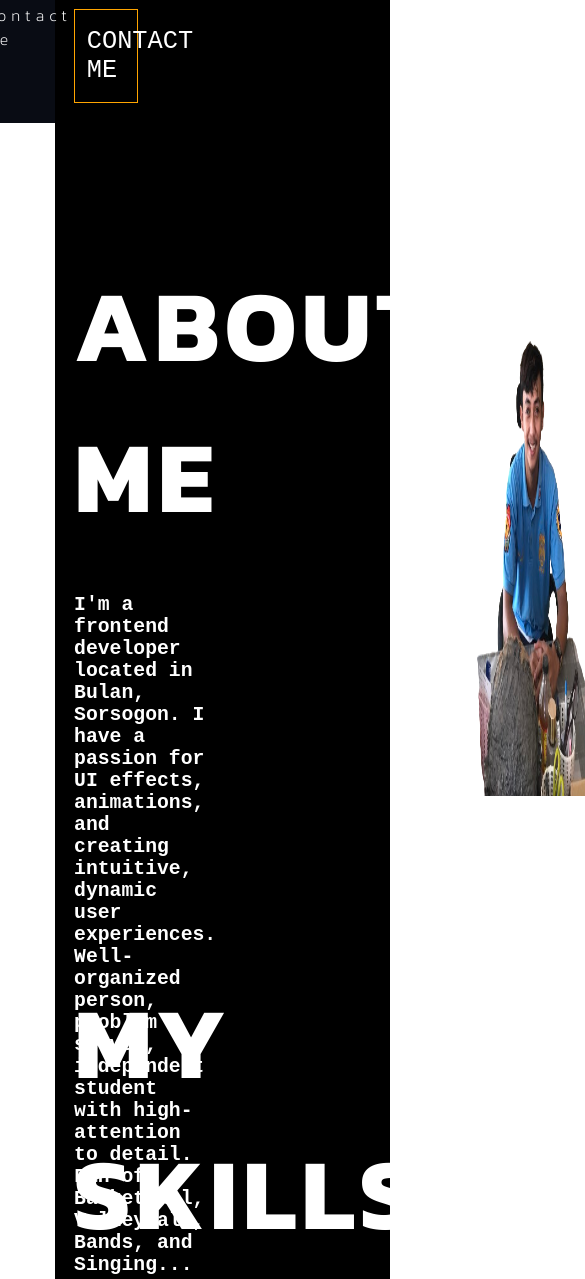
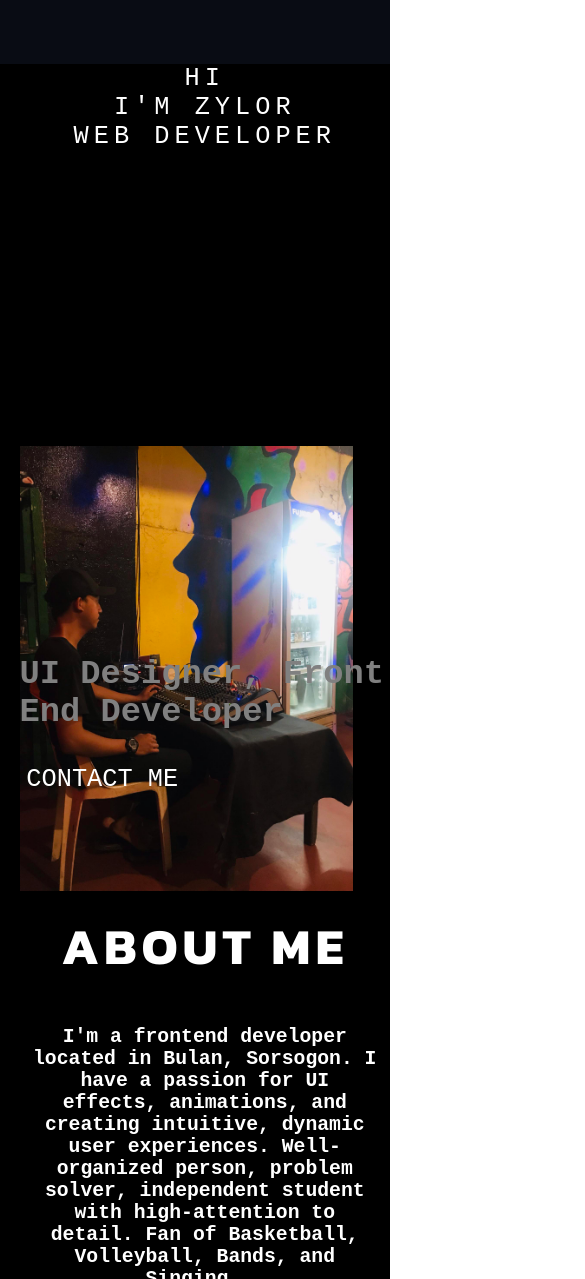
Before and after one commit to daymaan/portfolio, a plain HTML site: page index.html in a window 390 px wide. Shown: the part 721-2000 px from the top of the page, 585 px wide, since content can reach past the window. Drawn offline with Linux system fonts and the light colour scheme; a web font is replaced by a local one.

Commit message:
trying responsiveness

```diff
--- a/index.css
+++ b/index.css
@@ -1,18 +1,20 @@
-*{
+/* Resetting default browser styles */
+* {
     list-style-type: none;
     text-decoration: none;
     margin: 0;
     padding: 0;
 }
 
-
-nav{
+/* Navigation bar styles */
+nav {
     position: fixed;
     background-color: rgb(9, 12, 20);
     width: 14%;
     height: 100vh;
 }
-.title{
+
+.title {
     display: flex;
     flex-direction: column;
     justify-content: center;
@@ -21,42 +23,13 @@ nav{
     padding-top: 5vh;
     padding-bottom: 15vh;
 }
-.title a{
+
+.title a {
     color: white;
     font-family: "Kanit";
     font-weight: 200;
     font-style: normal;
     letter-spacing: 5px;
-
-}
-.sidenav-links{
-    display: flex;
-    flex-direction: column;
-    justify-content: center;
-    align-items: center;
-    height: 100%;
-}
-.sidenav-links h4{
-    margin: 10px 0;
-    margin-bottom: 10vh;
-
-}
-.sidenav-links a{
-    color: white;
-     font-family: "Kanit";
-    font-weight: 200;
-    font-style: normal;
-    letter-spacing: 5px;
-}
-
-.sidenav-links a {
-    transition: color 0.3s ease;
-}
-
-.sidenav-links a:hover {
-    color: orange;
-}
-.title a{
     transition: background-color 0.3s ease;
 }
 
@@ -66,18 +39,46 @@ nav{
     padding: 1vw;
 }
 
-.container{
+.sidenav-links {
+    display: flex;
+    flex-direction: column;
+    justify-content: center;
+    align-items: center;
+    height: 100%;
+}
+
+.sidenav-links h4 {
+    margin: 10px 0;
+    margin-bottom: 10vh;
+}
+
+.sidenav-links a {
+    color: white;
+    font-family: "Kanit";
+    font-weight: 200;
+    font-style: normal;
+    letter-spacing: 5px;
+    transition: color 0.3s ease;
+}
+
+.sidenav-links a:hover {
+    color: orange;
+}
+
+/* Container for the main content */
+.container {
     background-color: black;
     width: 86%;
     height: auto;
     margin-left: 14%;
 }
-.intro-container{
+
+.intro-container {
     width: 100%;
     height: 100vh;
+}
 
-}
-.introduction{
+.introduction {
     color: white;
     padding-left: 5vw;
     display: flex;
@@ -89,22 +90,26 @@ nav{
     font-style: normal;
     letter-spacing: 5px;
 }
-.introduction-text h1{
+
+.introduction-text h1 {
     font-size: 8.7vh;
     font-family: "Reddit Mono", monospace;
     font-optical-sizing: auto;
     font-weight: 400;
     font-style: normal;
 }
-.introduction-image{
+
+.introduction-image {
     margin-bottom: 12vh;
 }
-.introduction-image img{
+
+.introduction-image img {
     width: 30vw;
     margin-right: 5vw;
     margin-top: 35vh;
 }
-.introduction2{
+
+.introduction2 {
     color: gray;
     padding-left: 5vw;
     font-family: "Reddit Mono", monospace;
@@ -112,87 +117,49 @@ nav{
     font-weight: 400;
     font-style: normal;
 }
-.introduction2 h3{
+
+.introduction2 h3 {
     font-size: 4vh;
     margin-bottom: 3vh;
 }
-.button{
+
+.button {
     width: 10vw;
     padding: 2vh;
     padding-left: 3vw;
     padding-right: 3vw;
     border: 1px solid orange;
 }
-.button a{
+
+.button a {
     color: white;
     font-size: 3vh;
 }
 
-
-.about-me{
+/* About me section styles */
+.about-me {
     width: 100%;
     height: 100vh;
     display: flex;
     justify-content: space-between;
     align-items: center;
 }
-.about-intro{
+
+.about-intro {
     color: white;
     padding-left: 5vw;
     height: 70vh;
 }
-.about-title{
 
+.about-title {
     font-size: 6vh;
     font-family: "Kanit";
     font-weight: 100;
     font-style: normal;
     letter-spacing: 5px;
 }
-.about-content{
-    width: 34vw;
-    margin-top: 5vh;
-    font-size: 2vh;
-    font-family: "Reddit Mono", monospace;
-    font-optical-sizing: auto;
-    font-weight: 400;
-    font-style: normal;
 
-}
-.about-content h3{
-    margin-bottom: 3vh;
-}
-.about-content-image{
-    width: 100%;
-}
-.about-content-image img{
-    width: 35vw;
-    height: 85vh;
-    margin-bottom: 25vh;
-    margin-left: 5vw;
-}
-.skills{
-    width: 100%;
-    height: 100vh;
-}
-.skills-intro{
-    color: white;
-    padding-left: 5vw;
-    height: 70vh;
-}
-.skills-title{
-    font-size: 6vh;
-    font-family: "Kanit";
-        font-weight: 100;
-        font-style: normal;
-        letter-spacing: 5px;
-}
-.skills-content{
-    display: flex;
-    justify-content: space-between;
-    align-items: center;
-}
-.skills-text{
+.about-content {
     width: 34vw;
     margin-top: 5vh;
     font-size: 2vh;
@@ -201,21 +168,73 @@ nav{
     font-weight: 400;
     font-style: normal;
 }
-.skills-bar{
+
+.about-content h3 {
+    margin-bottom: 3vh;
+}
+
+.about-content-image {
+    width: 100%;
+}
+
+.about-content-image img {
+    width: 35vw;
+    height: 85vh;
+    margin-bottom: 25vh;
+    margin-left: 5vw;
+}
+
+/* Skills section styles */
+.skills {
+    width: 100%;
+    height: 100vh;
+}
+
+.skills-intro {
+    color: white;
+    padding-left: 5vw;
+    height: 70vh;
+}
+
+.skills-title {
+    font-size: 6vh;
+    font-family: "Kanit";
+    font-weight: 100;
+    font-style: normal;
+    letter-spacing: 5px;
+}
+
+.skills-content {
+    display: flex;
+    justify-content: space-between;
+    align-items: center;
+}
+
+.skills-text {
+    width: 34vw;
+    margin-top: 5vh;
+    font-size: 2vh;
+    font-family: "Reddit Mono", monospace;
+    font-optical-sizing: auto;
+    font-weight: 400;
+    font-style: normal;
+}
+
+.skills-bar {
     height: 45vh;
     width: 35%;
     margin-right: 5vw;
+}
 
-}
-.skills-bar h6{
+.skills-bar h6 {
     margin-bottom: 1vh;
 }
+
 .skill-bar {
     width: 100%;
     border-radius: 5px;
     margin-bottom: 10px;
     overflow: hidden;
-
 }
 
 .skill {
@@ -227,7 +246,6 @@ nav{
     height: 1vh;
     background-color: white;
     margin-bottom: 2vh;
-
 }
 
 .html {
@@ -238,7 +256,6 @@ nav{
 .css {
     background-color: #264de4;
     width: 65%;
-
 }
 
 .javascript {
@@ -261,15 +278,13 @@ nav{
     width: 25%;
 }
 
-
-
-.projects{
+/* Projects section styles */
+.projects {
     width: 100%;
     height: 100vh;
-
 }
 
-.project-intro{
+.project-intro {
     color: white;
     padding-left: 5vw;
     height: 25vh;
@@ -277,7 +292,8 @@ nav{
     justify-content: center;
     align-items: center;
 }
-.project-title{
+
+.project-title {
     font-size: 6vh;
     font-family: "Kanit";
     font-weight: 100;
@@ -285,31 +301,31 @@ nav{
     letter-spacing: 5px;
 }
 
-
 .project {
-    display: none;  /* Display projects in a row */
+    display: none;
     margin-left: 5vw;
 }
 
 .project img {
     width: 95%;
-    height: 60vh; /* Maintain aspect ratio */
+    height: 60vh;
     border-radius: 10px;
-
 }
 
-.education{
+/* Education section styles */
+.education {
     width: 100%;
     height: 100vh;
     margin-bottom: 25vh;
 }
-.education-intro{
+
+.education-intro {
     color: white;
     padding-left: 5vw;
     height: 15vh;
+}
 
-}
-.education-title{
+.education-title {
     font-size: 6vh;
     font-family: "Kanit";
     font-weight: 100;
@@ -322,55 +338,62 @@ nav{
     align-items: center;
 }
 
-.school{
+.school {
     width: 100%;
     height: 25vh;
     display: flex;
     justify-content: center;
     align-items: center;
     margin-bottom: 8vh;
+}
 
-}
-.school-picture{
+.school-picture {
     width: 50%;
     margin-right: 5vw;
     display: flex;
     justify-content: center;
     align-items: center;
 }
-.school-picture img{
+
+.school-picture img {
     width: 50%;
     height: 30vh;
+}
 
-}
-.school-info{
+.school-info {
     width: 50%;
 }
-.school-info-title{
+
+.school-info-title {
     margin-bottom: 5vh;
-    font-size: 4vh;
-
+    font-size: 2vw;
     font-family: "Kanit";
     font-weight: 100;
     font-style: normal;
 }
-.school-info-desc{
+
+.school-info-desc {
     width: 85%;
     font-family: "Reddit Mono", monospace;
     font-optical-sizing: auto;
     font-weight: 400;
     font-style: normal;
+    font-size: 1vw;
 }
-.contact-me{
+
+/* Contact me section styles */
+.contact-me {
     width: 100%;
     height: 100vh;
 }
-.contact-intro{
+
+.contact-intro {
     color: white;
     padding-left: 5vw;
     height: 25vh;
 }
-.contact-title{
+
+.contact-title {
     font-size: 6vh;
     font-family: "Kanit";
     font-weight: 100;
@@ -379,3 +402,169 @@ nav{
     margin-bottom: 25vh;
     height: 20vh;
 }
+
+/* Media Queries for responsiveness */
+@media (max-width: 1200px) {
+    nav {
+        width: 20%;
+    }
+
+    .container {
+        width: 80%;
+        margin-left: 20%;
+    }
+
+    .introduction-text h1,
+    .about-title,
+    .skills-title,
+    .project-title,
+    .education-title,
+    .contact-title {
+        font-size: 4.5vh;
+    }
+
+    .button {
+        width: 15vw;
+        padding: 2vh 3vw;
+    }
+
+    .skills-text,
+    .about-content {
+        width: 45vw;
+    }
+}
+
+@media (max-width: 992px) {
+    nav {
+        width: 25%;
+    }
+
+    .container {
+        width: 75%;
+        margin-left: 25%;
+    }
+
+    .introduction,
+    .about-me,
+    .skills-content,
+    .school {
+        flex-direction: column;
+        align-items: flex-start;
+    }
+
+    .introduction-text h1,
+    .about-title,
+    .skills-title,
+    .project-title,
+    .education-title,
+    .contact-title {
+        font-size: 4vh;
+    }
+
+    .button {
+        width: 20vw;
+        padding: 1.5vh 2.5vw;
+    }
+
+    .skills-text,
+    .about-content {
+        width: 60vw;
+    }
+
+    .school-picture,
+    .school-info {
+        width: 100%;
+        margin: 0;
+    }
+
+    .school-picture img {
+        width: 80%;
+    }
+
+    .skills-bar,
+    .introduction-image img {
+        width: 100%;
+    }
+}
+
+@media (max-width: 768px) {
+    nav {
+        width: 100%;
+        height: auto;
+        position: relative;
+    }
+
+    .container {
+        width: 100%;
+        margin-left: 0;
+    }
+
+    .introduction,
+    .about-me,
+    .skills-content,
+    .school,
+    .project-intro {
+        flex-direction: column;
+        align-items: center;
+    }
+
+    .introduction-text h1,
+    .about-title,
+    .skills-title,
+    .project-title,
+    .education-title,
+    .contact-title {
+        font-size: 3.5vh;
+        text-align: center;
+    }
+
+    .button {
+        width: 30vw;
+        padding: 1vh 2vw;
+    }
+
+    .skills-text,
+    .about-content {
+        width: 80vw;
+        text-align: center;
+    }
+
+    .skills-bar,
+    .introduction-image img {
+        width: 80%;
+    }
+
+    .school-picture img {
+        width: 60%;
+    }
+}
+
+@media (max-width: 576px) {
+    .introduction-text h1,
+    .about-title,
+    .skills-title,
+    .project-title,
+    .education-title,
+    .contact-title {
+        font-size: 3vh;
+    }
+
+    .button {
+        width: 40vw;
+        padding: 1vh 1.5vw;
+    }
+
+    .skills-text,
+    .about-content {
+        width: 90vw;
+    }
+
+    .skills-bar,
+    .introduction-image img {
+        width: 90%;
+    }
+
+    .school-picture img {
+        width: 50%;
+    }
+}
```
Lines whose indentation alone changed are shown as unchanged.
